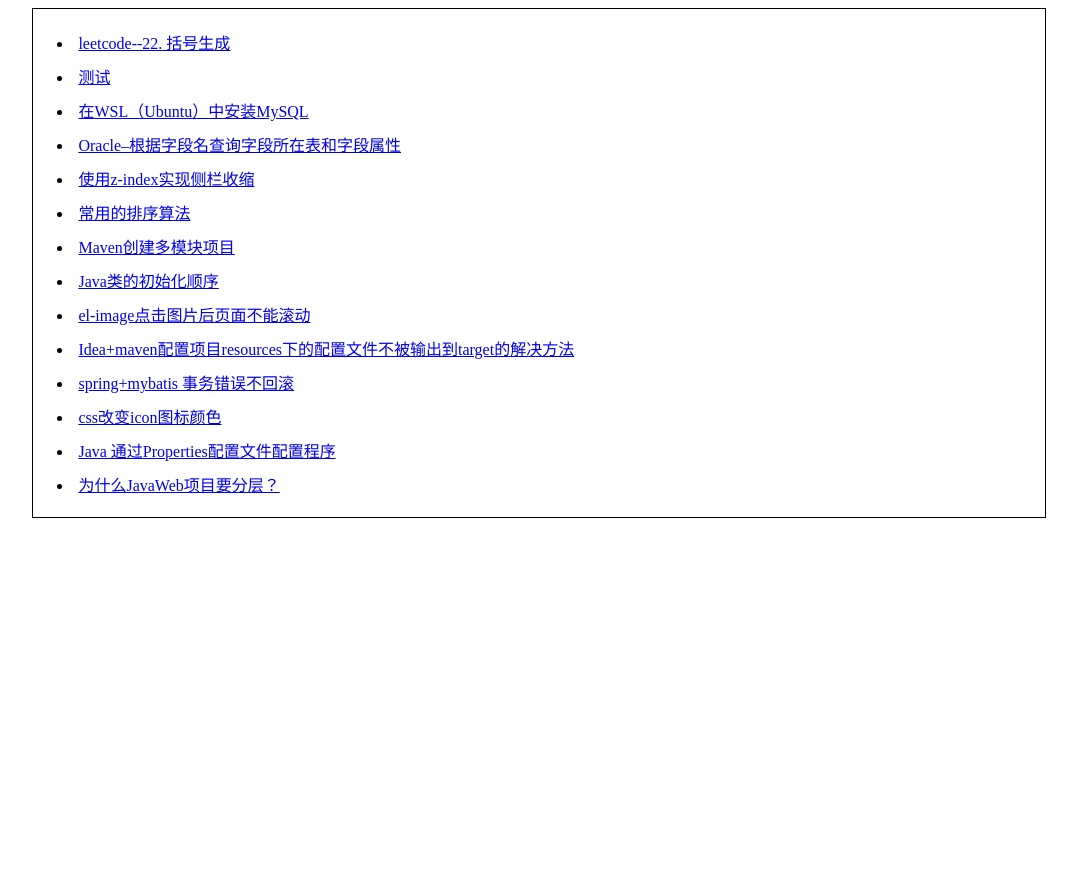
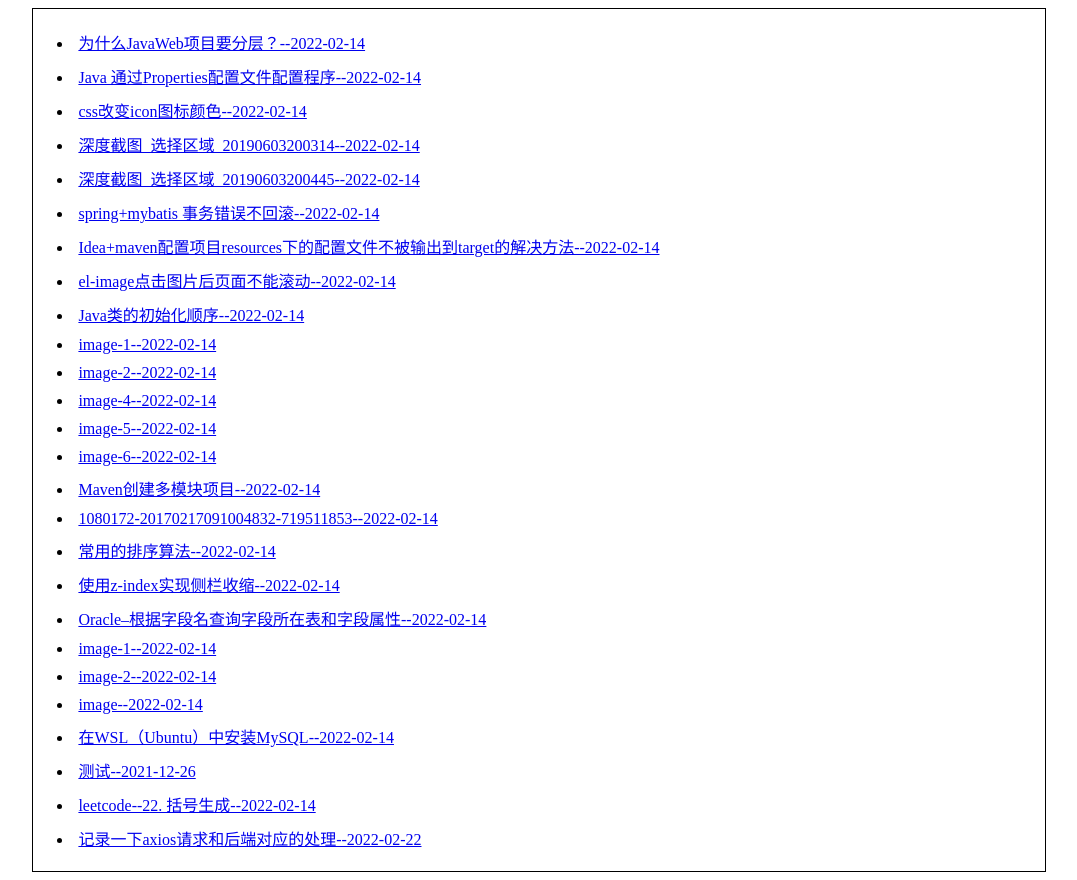
Before and after one commit to cspup/cspup.github.io, a plain HTML site: page index.html in a window 1280 px wide. Shown: the whole page, without its empty margins (101-1178 px from the left). Before the commit the page ends 800 px from the top, so only its background shows below. Drawn offline with Linux system fonts and the light colour scheme.

Commit message:
add blog

```diff
--- a/index.html
+++ b/index.html
@@ -30,20 +30,32 @@
     <div id="main-view">
         <div>
             <ul id="blog-list">
-                <li><a href="./blog.html?path=/md/2022/01/07/leetcode--22. 括号生成.md">leetcode--22. 括号生成</a></li>
-<li><a href="./blog.html?path=/md/2022/01/06/测试.md">测试</a></li>
-<li><a href="./blog.html?path=/md/2021/01/04/在WSL（Ubuntu）中安装MySQL.md">在WSL（Ubuntu）中安装MySQL</a></li>
-<li><a href="./blog.html?path=/md/2020/07/26/Oracle–根据字段名查询字段所在表和字段属性.md">Oracle–根据字段名查询字段所在表和字段属性</a></li>
-<li><a href="./blog.html?path=/md/2020/04/05/使用z-index实现侧栏收缩.md">使用z-index实现侧栏收缩</a></li>
-<li><a href="./blog.html?path=/md/2020/03/08/常用的排序算法.md">常用的排序算法</a></li>
-<li><a href="./blog.html?path=/md/2020/02/28/Maven创建多模块项目.md">Maven创建多模块项目</a></li>
-<li><a href="./blog.html?path=/md/2020/02/24/Java类的初始化顺序.md">Java类的初始化顺序</a></li>
-<li><a href="./blog.html?path=/md/2020/02/15/el-image点击图片后页面不能滚动.md">el-image点击图片后页面不能滚动</a></li>
-<li><a href="./blog.html?path=/md/2020/01/13/Idea+maven配置项目resources下的配置文件不被输出到target的解决方法.md">Idea+maven配置项目resources下的配置文件不被输出到target的解决方法</a></li>
-<li><a href="./blog.html?path=/md/2019/06/16/spring+mybatis 事务错误不回滚.md">spring+mybatis 事务错误不回滚</a></li>
-<li><a href="./blog.html?path=/md/2019/06/03/css改变icon图标颜色.md">css改变icon图标颜色</a></li>
-<li><a href="./blog.html?path=/md/2019/05/26/Java 通过Properties配置文件配置程序.md">Java 通过Properties配置文件配置程序</a></li>
-<li><a href="./blog.html?path=/md/2019/05/19/为什么JavaWeb项目要分层？.md">为什么JavaWeb项目要分层？</a></li>
+                <li><a href="./blog.html?path=/md/2019/05/19/为什么JavaWeb项目要分层？.md">为什么JavaWeb项目要分层？--2022-02-14</a></li>
+<li><a href="./blog.html?path=/md/2019/05/26/Java 通过Properties配置文件配置程序.md">Java 通过Properties配置文件配置程序--2022-02-14</a></li>
+<li><a href="./blog.html?path=/md/2019/06/03/css改变icon图标颜色.md">css改变icon图标颜色--2022-02-14</a></li>
+<li><a href="./blog.html?path=/md/2019/06/03/深度截图_选择区域_20190603200314.png">深度截图_选择区域_20190603200314--2022-02-14</a></li>
+<li><a href="./blog.html?path=/md/2019/06/03/深度截图_选择区域_20190603200445.png">深度截图_选择区域_20190603200445--2022-02-14</a></li>
+<li><a href="./blog.html?path=/md/2019/06/16/spring+mybatis 事务错误不回滚.md">spring+mybatis 事务错误不回滚--2022-02-14</a></li>
+<li><a href="./blog.html?path=/md/2020/01/13/Idea+maven配置项目resources下的配置文件不被输出到target的解决方法.md">Idea+maven配置项目resources下的配置文件不被输出到target的解决方法--2022-02-14</a></li>
+<li><a href="./blog.html?path=/md/2020/02/15/el-image点击图片后页面不能滚动.md">el-image点击图片后页面不能滚动--2022-02-14</a></li>
+<li><a href="./blog.html?path=/md/2020/02/24/Java类的初始化顺序.md">Java类的初始化顺序--2022-02-14</a></li>
+<li><a href="./blog.html?path=/md/2020/02/28/image-1.png">image-1--2022-02-14</a></li>
+<li><a href="./blog.html?path=/md/2020/02/28/image-2.png">image-2--2022-02-14</a></li>
+<li><a href="./blog.html?path=/md/2020/02/28/image-4.png">image-4--2022-02-14</a></li>
+<li><a href="./blog.html?path=/md/2020/02/28/image-5.png">image-5--2022-02-14</a></li>
+<li><a href="./blog.html?path=/md/2020/02/28/image-6.png">image-6--2022-02-14</a></li>
+<li><a href="./blog.html?path=/md/2020/02/28/Maven创建多模块项目.md">Maven创建多模块项目--2022-02-14</a></li>
+<li><a href="./blog.html?path=/md/2020/03/08/1080172-20170217091004832-719511853.png">1080172-20170217091004832-719511853--2022-02-14</a></li>
+<li><a href="./blog.html?path=/md/2020/03/08/常用的排序算法.md">常用的排序算法--2022-02-14</a></li>
+<li><a href="./blog.html?path=/md/2020/04/05/使用z-index实现侧栏收缩.md">使用z-index实现侧栏收缩--2022-02-14</a></li>
+<li><a href="./blog.html?path=/md/2020/07/26/Oracle–根据字段名查询字段所在表和字段属性.md">Oracle–根据字段名查询字段所在表和字段属性--2022-02-14</a></li>
+<li><a href="./blog.html?path=/md/2021/01/04/image-1.png">image-1--2022-02-14</a></li>
+<li><a href="./blog.html?path=/md/2021/01/04/image-2.png">image-2--2022-02-14</a></li>
+<li><a href="./blog.html?path=/md/2021/01/04/image.png">image--2022-02-14</a></li>
+<li><a href="./blog.html?path=/md/2021/01/04/在WSL（Ubuntu）中安装MySQL.md">在WSL（Ubuntu）中安装MySQL--2022-02-14</a></li>
+<li><a href="./blog.html?path=/md/2022/01/06/测试.md">测试--2021-12-26</a></li>
+<li><a href="./blog.html?path=/md/2022/01/07/leetcode--22. 括号生成.md">leetcode--22. 括号生成--2022-02-14</a></li>
+<li><a href="./blog.html?path=/md/2022/02/22/记录一下axios请求和后端对应的处理.md">记录一下axios请求和后端对应的处理--2022-02-22</a></li>
 
             </ul>
         </div>
```
Also changed, not shown: 1 other file.
